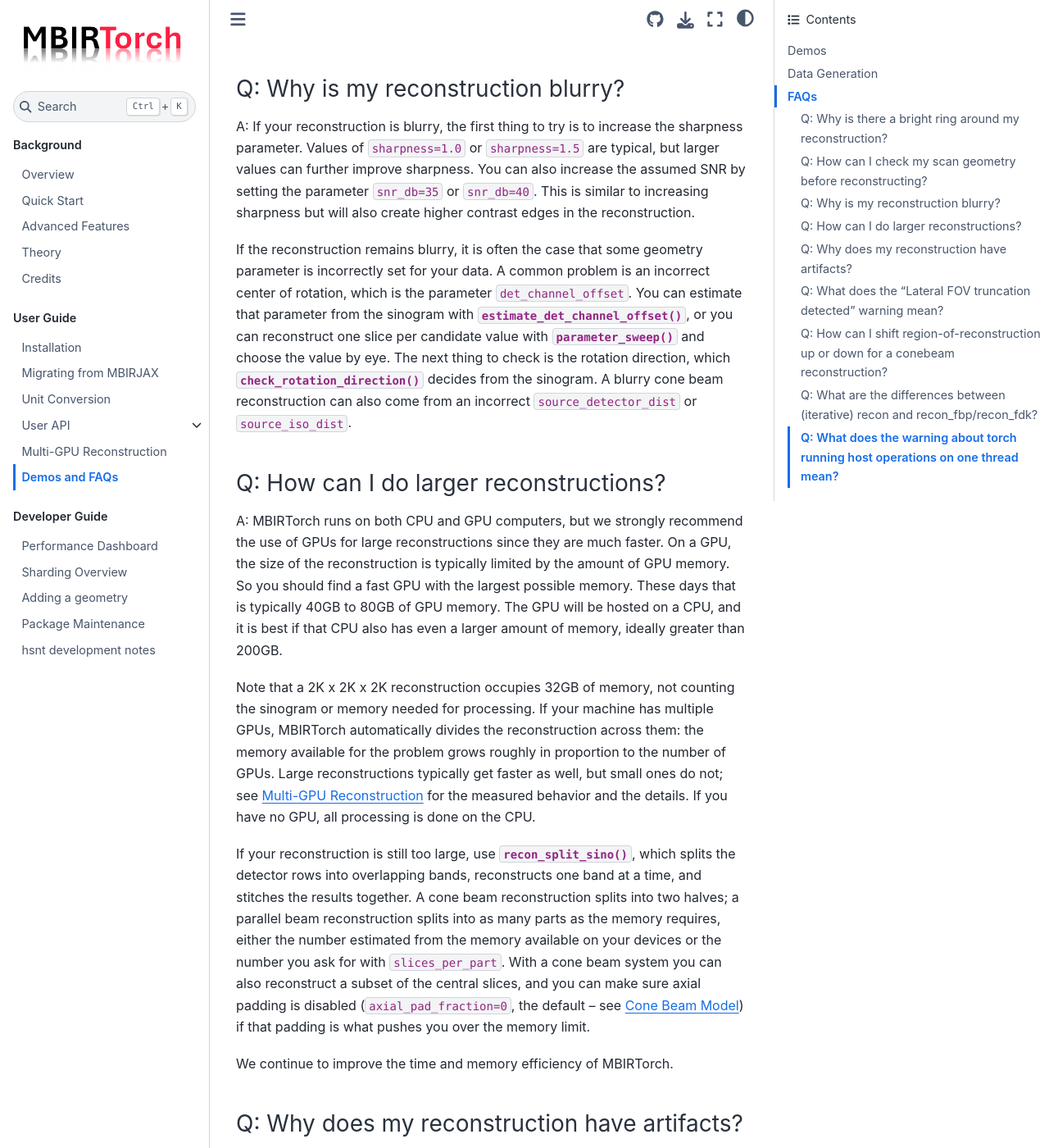
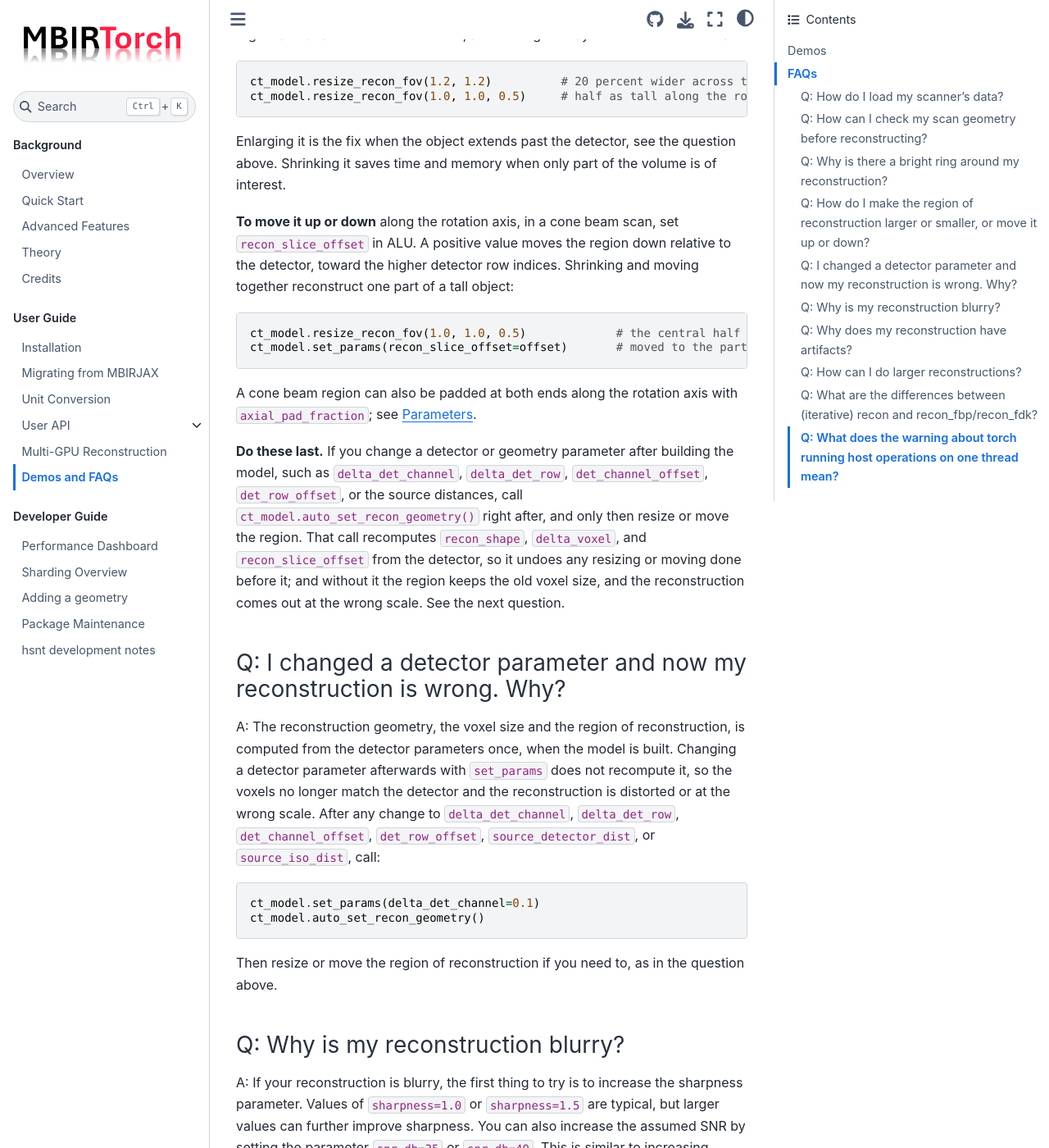
Before and after one commit to cabouman/mbirtorch, a Sphinx documentation site: the page built from docs/source/demos_and_faqs.rst, in a window 1280 px wide and 1400 px high, scrolled down 2499 px. Shown: the whole window at 82% size. Built offline with Sphinx 7.4.7 and the Sphinx Book theme 1.1.4, drawn with Linux system fonts in a browser that asks for light colours; some of the changed text lies outside the part shown.

Commit message:
Explain the region of reconstruction and the auto_set_recon_geometry rule
The Demos and FAQs page drops its Data Generation section and gains two
questions: how to make the region of reconstruction larger or smaller or
move it up or down, with resize_recon_fov and recon_slice_offset explained
in full, and why a reconstruction goes wrong after a detector parameter is
changed without calling auto_set_recon_geometry.  The bright ring and FOV
truncation questions are merged, a question on loading scanner data is
added, and the other answers keep their original explanations.

The same rule, call auto_set_recon_geometry after changing a detector
parameter and resize or shift the region only after that, now appears on
the Parameters, Tomography Model, Parallel Beam, and Cone Beam pages and in
the set_params and auto_set_recon_geometry docstrings.

Co-Authored-By: Claude Fable 5.1 <noreply@anthropic.com>
Claude-Session: https://claude.ai/code/session_01GUh31j9ybbeT2zyeAcPj8x

```diff
--- a/docs/source/demos_and_faqs.rst
+++ b/docs/source/demos_and_faqs.rst
@@ -35,56 +35,18 @@ Each is short and self-contained; adjust the parameters near the top and rerun t
      - The differentiable projectors: reconstruction by gradient descent in PyTorch.
 
 
-Data Generation
----------------
-
-Most demos start from synthetic data created with :func:`~mbirtorch.utilities.generate_demo_data`.  It builds a 3D
-phantom (a simplified Shepp-Logan head or a cube) and the corresponding simulated sinogram for a chosen
-geometry, so you can try MBIRTorch without a real dataset:
-
-.. code-block:: python
-
-    import mbirtorch
-    phantom, sinogram, params = mbirtorch.generate_demo_data(object_type='shepp-logan', model_type='cone',
-                                                             num_views=64, num_det_rows=128, num_det_channels=128)
-    angles = params['angles']
-    ct_model = mbirtorch.ConeBeamModel(sinogram.shape, angles,
-                                       source_detector_dist=params['source_detector_dist'],
-                                       source_iso_dist=params['source_iso_dist'])
-    recon, recon_dict = ct_model.recon(sinogram)
-
-Key options:
-
-* ``object_type`` -- ``'shepp-logan'`` or ``'cube'``.
-* ``model_type`` -- ``'parallel'``, ``'cone'``, or ``'multiaxis'``; ``params`` returns the
-  matching geometry parameters (always the view ``angles``, plus the source distances for
-  cone beam and the tilt for multiaxis).
-* ``num_views``, ``num_det_rows``, ``num_det_channels`` -- the sinogram size; increase these (with a GPU)
-  to make a larger problem.
-* ``target_max_attenuation`` -- scales the phantom so its sinogram has a realistic peak attenuation
-  regardless of the array size (without it, the sinogram values grow with the volume size).
-
-The phantom and sinogram are always returned as host NumPy arrays, ready to pass to a reconstruction.
-The phantom is a reference object; the sinogram is the input you would normally reconstruct.  See
-:ref:`synthetic-data-generation` for the full list of options and the related phantom generators.
-
-
 FAQs
 ----
 
-Q: Why is there a bright ring around my reconstruction?
-+++++++++++++++++++++++++++++++++++++++++++++++++++++++
+Q: How do I load my scanner's data?
++++++++++++++++++++++++++++++++++++
 
-A: If the object does not project completely inside the detector, then MBIR will produce a bright ring
-around the edge of the reconstruction to account for the portion of the object that projects to the detector in only some views.
-You can improve the reconstruction by increasing recon_shape:
-
-.. code-block:: python
-
-        ct_model.resize_recon_fov(row_scale=1.2, col_scale=1.2)
-
-Note that the scale factor need only be large enough to give some padding around the region of valid projection --
-it does not need to match the size of the true object.  Larger scale factors will lead to increased time and memory.
+A: Scanner data arrives as a folder of radiographs with a blank scan, a dark scan, and the
+scanner's description of the geometry, and turning that into a sinogram and a correctly set up model
+takes several steps that are easy to get wrong.  For each supported scanner, ``get_sino_and_model``
+does all of them in one call and returns the sinogram and a model ready to reconstruct, for example
+``mbirtorch.preprocess.nsi.get_sino_and_model(dataset_dir)``.  The functions it uses are available on
+their own for a scanner without a reader.  See :ref:`PreprocessDocs`.
 
 Q: How can I check my scan geometry before reconstructing?
 ++++++++++++++++++++++++++++++++++++++++++++++++++++++++++
@@ -96,6 +58,83 @@ voxel (0, 0, 0), and reports whether the region of reconstruction
 projects inside the detector.  Pass ``sinogram=`` to paint a view of the
 data on the detector face, and ``compare=dict(det_channel_offset=...)``
 to draw a second geometry over the first.  See :ref:`GeometryViewerDocs`.
+
+Q: Why is there a bright ring around my reconstruction?
++++++++++++++++++++++++++++++++++++++++++++++++++++++++
+
+A: If the object does not project completely inside the detector, then MBIR will produce a bright ring
+around the edge of the reconstruction to account for the portion of the object that projects to the detector in only some views.
+The reconstruction warns with "Lateral FOV truncation detected" when it sees this.  At every view angle, material
+outside the field of view contributes to the measurements, but no reconstruction voxel is available to explain it.
+The result is a bright ring at the reconstruction boundary, a bias across the whole interior, and slowed
+convergence.
+
+You can improve the reconstruction by enlarging the region of reconstruction:
+
+.. code-block:: python
+
+        ct_model.resize_recon_fov(1.2, 1.2)
+
+Note that the scale factor need only be large enough to give some padding around the region of valid projection --
+it does not need to match the size of the true object.  Larger scale factors will lead to increased time and memory.
+The next question explains the region of reconstruction and the ways to change it.
+
+Q: How do I make the region of reconstruction larger or smaller, or move it up or down?
++++++++++++++++++++++++++++++++++++++++++++++++++++++++++++++++++++++++++++++++++++++++
+
+A: The region of reconstruction is the box of voxels the reconstruction fills.  When a model is
+built, it is set from the detector: across the rotation axis it covers what the detector sees, and
+along the rotation axis it is centered on the band of the object the detector sees.  Its size is
+the parameter ``recon_shape``, in voxels, and its voxel spacing is ``delta_voxel``.
+
+**To make it larger or smaller**, call ``resize_recon_fov`` with one scale factor per direction,
+rows, columns, and slices.  The voxel size stays the same and the number of voxels is multiplied by
+the factor, so a factor above 1 enlarges the region and a factor below 1 shrinks it, and the region
+stays centered where it was:
+
+.. code-block:: python
+
+        ct_model.resize_recon_fov(1.2, 1.2)          # 20 percent wider across the rotation axis
+        ct_model.resize_recon_fov(1.0, 1.0, 0.5)     # half as tall along the rotation axis
+
+Enlarging it is the fix when the object extends past the detector, see the question above.
+Shrinking it saves time and memory when only part of the volume is of interest.
+
+**To move it up or down** along the rotation axis, in a cone beam scan, set ``recon_slice_offset``
+in ALU.  A positive value moves the region down relative to the detector, toward the higher
+detector row indices.  Shrinking and moving together reconstruct one part of a tall object:
+
+.. code-block:: python
+
+        ct_model.resize_recon_fov(1.0, 1.0, 0.5)             # the central half of the slices
+        ct_model.set_params(recon_slice_offset=offset)       # moved to the part you want, in ALU
+
+A cone beam region can also be padded at both ends along the rotation axis with
+``axial_pad_fraction``; see :ref:`ParametersDocs`.
+
+**Do these last.**  If you change a detector or geometry parameter after building the model, such
+as ``delta_det_channel``, ``delta_det_row``, ``det_channel_offset``, ``det_row_offset``, or the source
+distances, call ``ct_model.auto_set_recon_geometry()`` right after, and only then resize or move the
+region.  That call recomputes ``recon_shape``, ``delta_voxel``, and ``recon_slice_offset`` from the
+detector, so it undoes any resizing or moving done before it; and without it the region keeps the
+old voxel size, and the reconstruction comes out at the wrong scale.  See the next question.
+
+Q: I changed a detector parameter and now my reconstruction is wrong.  Why?
++++++++++++++++++++++++++++++++++++++++++++++++++++++++++++++++++++++++++++
+
+A: The reconstruction geometry, the voxel size and the region of reconstruction, is computed from
+the detector parameters once, when the model is built.  Changing a detector parameter afterwards
+with ``set_params`` does not recompute it, so the voxels no longer match the detector and the
+reconstruction is distorted or at the wrong scale.  After any change to ``delta_det_channel``,
+``delta_det_row``, ``det_channel_offset``, ``det_row_offset``, ``source_detector_dist``, or
+``source_iso_dist``, call:
+
+.. code-block:: python
+
+        ct_model.set_params(delta_det_channel=0.1)
+        ct_model.auto_set_recon_geometry()
+
+Then resize or move the region of reconstruction if you need to, as in the question above.
 
 Q: Why is my reconstruction blurry?
 +++++++++++++++++++++++++++++++++++
@@ -113,31 +152,6 @@ The next thing to check is the rotation direction, which
 :func:`~mbirtorch.preprocess.geometry_calibration.check_rotation_direction` decides from the sinogram.
 A blurry cone beam reconstruction can also come from an incorrect ``source_detector_dist`` or ``source_iso_dist``.
 
-Q: How can I do larger reconstructions?
-+++++++++++++++++++++++++++++++++++++++
-
-A: MBIRTorch runs on both CPU and GPU computers, but we strongly recommend the use of GPUs for large reconstructions since they are much faster.
-On a GPU, the size of the reconstruction is typically limited by the amount of GPU memory.
-So you should find a fast GPU with the largest possible memory. These days that is typically 40GB to 80GB of GPU memory.
-The GPU will be hosted on a CPU, and it is best if that CPU also has even a larger amount of memory, ideally greater than 200GB.
-
-Note that a 2K x 2K x 2K reconstruction occupies 32GB of memory, not counting the sinogram or memory needed for processing.
-If your machine has multiple GPUs, MBIRTorch automatically divides the reconstruction across them: the memory
-available for the problem grows roughly in proportion to the number of GPUs.  Large reconstructions typically get
-faster as well, but small ones do not; see :doc:`usr_multi_gpu` for the measured behavior and the details.
-If you have no GPU, all processing is done on the CPU.
-
-If your reconstruction is still too large, use :meth:`~mbirtorch.TomographyModel.recon_split_sino`, which splits the
-detector rows into overlapping bands, reconstructs one band at a time, and stitches the results together.  A cone beam
-reconstruction splits into two halves; a parallel beam reconstruction splits into as many parts as the memory requires,
-either the number estimated from the memory available on your devices or the number you ask for with
-``slices_per_part``.  With a cone beam system you can also reconstruct a subset of the central slices, and you can make
-sure axial padding is disabled (``axial_pad_fraction=0``, the default -- see :ref:`ConeBeamModelDocs`) if that padding
-is what pushes you over the memory limit.
-
-We continue to improve the time and memory efficiency of MBIRTorch.
-
-
 Q: Why does my reconstruction have artifacts?
 +++++++++++++++++++++++++++++++++++++++++++++
 
@@ -148,7 +162,7 @@ Parallel beam geometry is faster and could be used for cone beam data, but it ma
 close to the object.
 
 For transmission tomography, it is critically important to preprocess the raw photon measurements by normalizing by an air-scan and taking the negative log of the ratio.
-We provide simple preprocessing utilities in ``mbirtorch.preprocess`` for doing this, and we plan to provide more utilities for specific instruments in the future.
+The scanner readers in ``mbirtorch.preprocess`` do this, and the functions they use are available for other scanners.
 
 In cone-beam scans, it is sometimes the case that the rotation direction is reversed.
 The symptom is a reconstruction that is subtly warped, with shapes distorted and the top and
@@ -176,48 +190,41 @@ Using weights will reduce metal artifacts, and the function ``gen_weights_mar()`
 
 Cupping is typically caused by beam hardening with polychromatic X-ray sources.
 This can be partially corrected with a low order polynomial correction.
-The preprocessing utilities include ``BH_correction`` for this, together with
-``fit_beam_hardening_curve`` and ``apply_beam_hardening_curve`` for fitting and applying a
-correction curve directly.
+The preprocessing utilities include ``BH_correction`` for this.
 
 Ring artifacts away from the center of reconstruction are typically caused by detector nonuniformity.
 Detector nonuniformity results from the variation in detector sensitivity from pixel to pixel.
 This variation is taken out to some degree by air scan normalization, but some variation may remain.
 These variations will lead to concentric rings in the reconstruction.
 The preprocessing utilities include ``remove_all_stripe`` and ``remove_stripe_fw`` for the
-sinogram stripes that produce these rings, plus ``interpolate_defective_pixels`` for isolated
-bad detector pixels and ``remove_sino_offset`` for a residual sinogram offset.
+sinogram stripes that produce these rings, and ``remove_sino_offset`` for a residual sinogram offset.
 
 A bright ring at the outer *boundary* of the reconstruction -- typically accompanied by the
-"Lateral FOV truncation detected" warning -- means the object extends past the field of view; see the next FAQ.
+"Lateral FOV truncation detected" warning -- means the object extends past the field of view; see the question above.
 
+Q: How can I do larger reconstructions?
++++++++++++++++++++++++++++++++++++++++
 
-Q: What does the "Lateral FOV truncation detected" warning mean?
-++++++++++++++++++++++++++++++++++++++++++++++++++++++++++++++++
+A: MBIRTorch runs on both CPU and GPU computers, but we strongly recommend the use of GPUs for large reconstructions since they are much faster.
+On a GPU, the size of the reconstruction is typically limited by the amount of GPU memory.
+So you should find a fast GPU with the largest possible memory. These days that is typically 40GB to 80GB of GPU memory.
+The GPU will be hosted on a CPU, and it is best if that CPU also has even a larger amount of memory, ideally greater than 200GB.
 
-A: The object extends beyond the detector's lateral field of view: at every view angle, material outside
-the field of view contributes to the measurements, but no reconstruction voxel is available to explain it.
-The result is a bright ring at the reconstruction boundary, a bias across the whole interior, and slowed
-convergence.
+Note that a 2K x 2K x 2K reconstruction occupies 32GB of memory, not counting the sinogram or memory needed for processing.
+If your machine has multiple GPUs, MBIRTorch automatically divides the reconstruction across them: the memory
+available for the problem grows roughly in proportion to the number of GPUs.  Large reconstructions typically get
+faster as well, but small ones do not; see :doc:`usr_multi_gpu` for the measured behavior and the details.
+If you have no GPU, all processing is done on the CPU.
 
-Image quality can often be improved in this case by padding the region of reconstruction using the
-``model.resize_recon_fov(s, s)`` method with ``s >= 1.1``.
+If your reconstruction is still too large, use :meth:`~mbirtorch.TomographyModel.recon_split_sino`, which splits the
+detector rows into overlapping bands, reconstructs one band at a time, and stitches the results together.  A cone beam
+reconstruction splits into two halves; a parallel beam reconstruction splits into as many parts as the memory requires,
+either the number estimated from the memory available on your devices or the number you ask for with
+``slices_per_part``.  With a cone beam system you can also reconstruct a subset of the slices by shrinking and moving the region of
+reconstruction, as in the question on the region of reconstruction above, and you can make sure axial padding is
+disabled (``axial_pad_fraction=0``, the default) if that padding is what pushes you over the memory limit.
 
-For the *axial* (slice) direction in cone beam, the automatic geometry can pad the slice
-axis via the ``axial_pad_fraction`` parameter (default 0 = no padding, 1 = full padding --
-see :ref:`ConeBeamModelDocs`).
-
-
-Q: How can I shift region-of-reconstruction up or down for a conebeam reconstruction?
-+++++++++++++++++++++++++++++++++++++++++++++++++++++++++++++++++++++++++++++++++++++
-
-A: By default the region is centered on the band of the object the detector sees, at
-``-det_row_offset / magnification`` plus the center of any helical travel, so a detector row offset moves the
-region with the detector.  You can shift the region of reconstruction up or down using
-``ct_model.set_params(recon_slice_offset=offset)`` before calling recon.
-Positive values of ``offset`` will shift the region down relative to the detector.
-This is useful if you would like to reconstruct the top or bottom half of a conebeam reconstruction in order to save memory.
-
+We continue to improve the time and memory efficiency of MBIRTorch.
 
 Q: What are the differences between (iterative) recon and recon_fbp/recon_fdk?
 ++++++++++++++++++++++++++++++++++++++++++++++++++++++++++++++++++++++++++++++
@@ -236,9 +243,8 @@ detector) and the sinograms have little noise.  Iterative reconstruction typical
 relatively few views and/or the sinograms are noisy.  Iterative reconstruction takes more time and memory than
 FBP/FDK but can produce significantly better reconstructions when the collected data is less than ideal.
 
-
 Q: What does the warning about torch running host operations on one thread mean?
-+++++++++++++++++++++++++++++++++++++++++++++++++++++++++++++++++++++++++++++++++
+++++++++++++++++++++++++++++++++++++++++++++++++++++++++++++++++++++++++++++++++
 
 A: Torch runs its host (CPU) tensor operations on a pool of threads, and it takes the size of
 that pool from the environment variables ``OMP_NUM_THREADS`` and ``MKL_NUM_THREADS`` when Python
--- a/docs/source/usr_cone_beam_model.rst
+++ b/docs/source/usr_cone_beam_model.rst
@@ -15,8 +15,8 @@ model needs the distance from the source to the detector and from the source to
 rotation axis, in the same units as the detector pixel pitch.  The voxels are cubes with
 spacing ``delta_voxel``, which defaults to ``delta_det_channel / magnification`` with
 ``magnification = source_detector_dist / source_iso_dist``, so a larger magnification gives
-smaller voxels.  Change these with :meth:`~mbirtorch.TomographyModel.set_params`; see
-:ref:`ParametersDocs`.
+smaller voxels.  Change these with :meth:`~mbirtorch.TomographyModel.set_params`, then call
+``auto_set_recon_geometry`` so the reconstruction geometry follows; see :ref:`ParametersDocs`.
 
 .. code-block:: python
 
--- a/docs/source/usr_parallel_beam_model.rst
+++ b/docs/source/usr_parallel_beam_model.rst
@@ -13,8 +13,8 @@ infinity, and the object rotates about an axis parallel to the detector columns.
 model is built from the sinogram shape and the view angles.  The voxels are cubes with
 spacing ``delta_voxel``, which defaults to the detector channel spacing
 ``delta_det_channel`` of 1 ALU, and the reconstruction covers the width and the height of
-the detector.  Change these with :meth:`~mbirtorch.TomographyModel.set_params`; see
-:ref:`ParametersDocs`.
+the detector.  Change these with :meth:`~mbirtorch.TomographyModel.set_params`, then call
+``auto_set_recon_geometry`` so the reconstruction geometry follows; see :ref:`ParametersDocs`.
 
 .. code-block:: python
 
--- a/docs/source/usr_parameters.rst
+++ b/docs/source/usr_parameters.rst
@@ -36,8 +36,16 @@ Reconstruction geometry
 -----------------------
 
 These are set for you by :meth:`~mbirtorch.TomographyModel.auto_set_recon_geometry`, which runs
-when a model is built.  If you change a detector parameter with ``set_params``, call
-``auto_set_recon_geometry`` again so that these follow.
+once, when a model is built.
+
+.. warning::
+
+   If you change a detector or geometry parameter after building the model, such as
+   ``delta_det_channel``, ``delta_det_row``, the detector offsets, or the source distances, call
+   ``ct_model.auto_set_recon_geometry()`` right after.  The reconstruction geometry is not updated
+   on its own, and without the call the reconstruction comes out at the wrong scale.  Resize or
+   shift the region of reconstruction only after that call, because the call resets
+   ``recon_shape``, ``delta_voxel``, and ``recon_slice_offset``.
 
 .. list-table::
    :header-rows: 1
--- a/docs/source/usr_tomography_model.rst
+++ b/docs/source/usr_tomography_model.rst
@@ -47,6 +47,12 @@ Parameter Handling
 Recon FOV and Voxel Spacing
 ---------------------------
 
+The region of reconstruction and the voxel size are computed from the detector once, when the
+model is built.  After changing a detector or geometry parameter with ``set_params``, call
+``auto_set_recon_geometry`` to recompute them, or the reconstruction comes out at the wrong
+scale.  Then, if needed, enlarge or shrink the region with ``resize_recon_fov``.  The FAQ on the
+region of reconstruction in :ref:`DemosFAQs` walks through both.
+
 .. automethod:: mbirtorch.TomographyModel.auto_set_recon_geometry
 
 .. automethod:: mbirtorch.TomographyModel.resize_recon_fov
```
Also changed, not shown: 2 other files.
